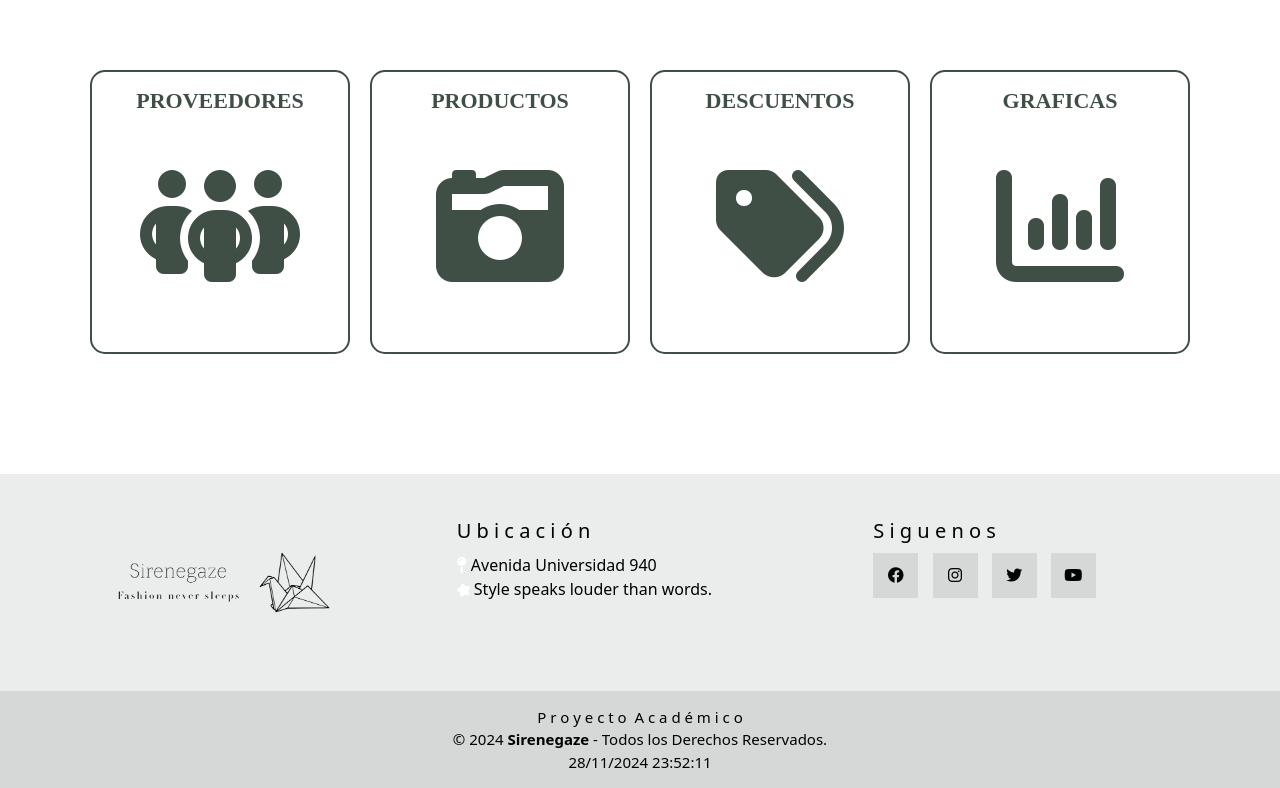
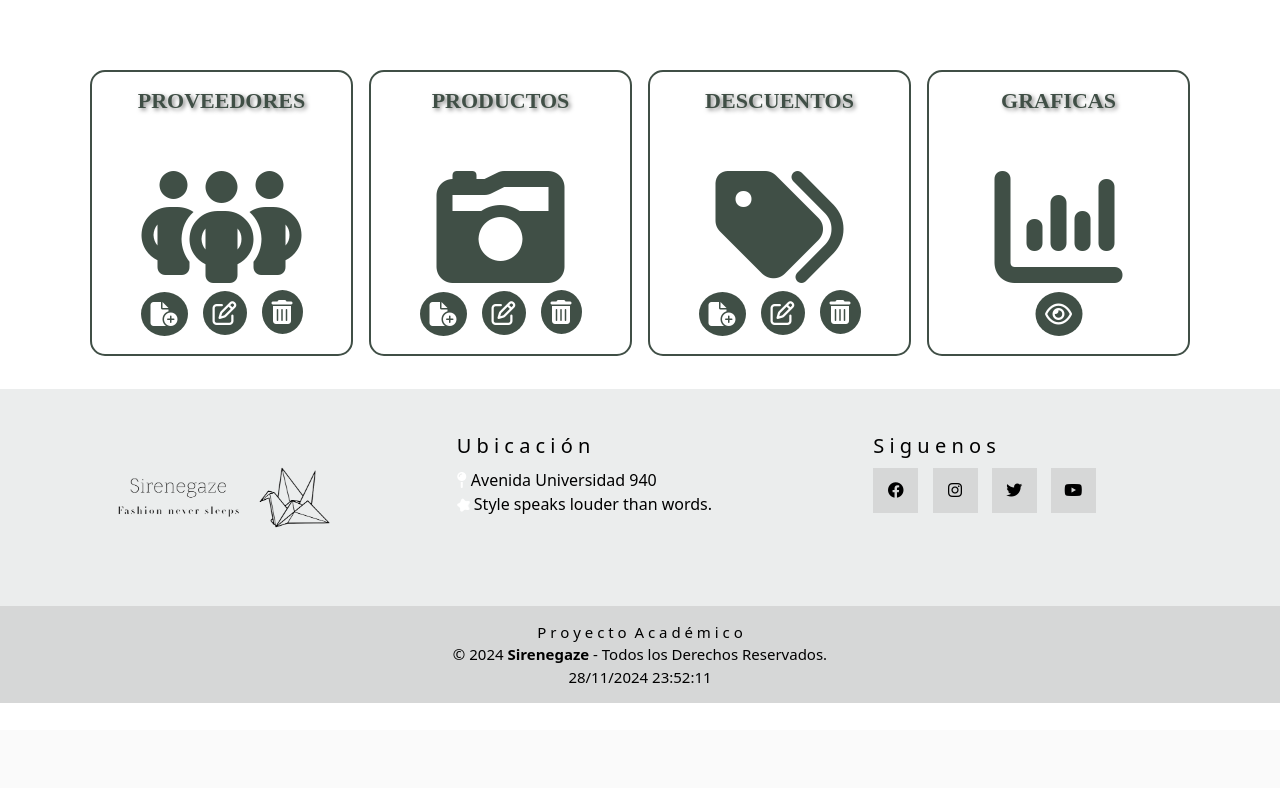
Before and after one commit to OmarReyesRmz/Sirengaze, a PHP site: page /control.php in a window 1280 px wide. Shown: the part 70-858 px from the top of the page. After the commit the page ends 773 px from the top, so only its background shows below. Run offline with PHP 8.4, Linux system fonts and the light colour scheme; some libraries are stand-ins or nearby versions; some web fonts are replaced.

Commit message:
Finalización de pagina control

```diff
--- a/control.php
+++ b/control.php
@@ -1,4 +1,4 @@
-<?php session_start();?>
+<?php session_start(); ?>
 
 <header>
     <title>Tienda Online</title>
@@ -14,24 +14,23 @@
         }
 
         .apartado:hover {
-            color: initial; /* Mantiene el color original del texto e icono */
+            color: initial;
         }
 
-        .apartado{
-            border: 2px solid rgb(64, 79, 70);;
+        .apartado {
+            border: 2px solid rgb(64, 79, 70);
             border-radius: 15px;
             height: 115%;
+            position: relative;
         }
 
-
-        .apartado i:hover{
+        .apartado i:hover {
             color: rgba(27, 27, 27, 1);
         }
 
-        #tienda_apartado{
+        #tienda_apartado {
             margin-bottom: 3%;
         }
-
 
         .texto {
             position: absolute;
@@ -43,51 +42,88 @@
             color: rgb(64, 79, 70);
             font-size: 22px;
             text-align: center;
-            text-shadow: 2px 2px 4px rgba(0, 0, 0, 0.5);
         }
+
+        /* Contenedor ovalado para los botones */
+        .botones-container {
+            position: absolute;
+            bottom: 1%;
+            left: 50%;
+            transform: translateX(-50%);
+            border-radius: 50px;
+            display: flex;
+            margin-top: 15%;
+            padding: 10px 20px;
+            gap: 15px;
+        }
+
+
+
+        .botones-container i {
+
+            background-color: rgb(64, 79, 70);
+            color: white;
+            border-radius: 50%;
+            padding: 10px;
+            font-size: 24px;
+            transition: background-color 0.3s;
+        }
+
+        .botones-container i:hover {
+            background-color: rgb(177, 177, 177);;
+        }
+
     </style>
 </header>
 
 <body>
-<?php
-require 'header.php';
-?>
+<?php require 'header.php'; ?>
 
-<div id="tienda_apartado" style="grid-template-columns: 1fr 1fr 1fr 1fr;">
+<div id="tienda_apartado" class="d-grid gap-3" style="grid-template-columns: 1fr 1fr 1fr 1fr;">
 
-<a href="a.php">
+    <!-- Proveedores Section -->
     <div class="apartado">
         <i class="fa-solid fa-people-group" style="color: rgb(64, 79, 70);"></i>
-        <div class="texto" style="text-shadow: none;" >PROVEEDORES</div>
+        <div class="texto">PROVEEDORES</div>
+        <div class="botones-container">
+                <a href="a.php"><i class="fa-solid fa-file-circle-plus"></i></a>
+                <a href="c.php"><i class="fa-regular fa-pen-to-square"></i></a>
+                <a href="b.php"><i class="fa-solid fa-trash-can"></i></a>
+        </div>
     </div>
-</a>
 
-
-<a href="b.php">
+    <!-- Productos Section -->
     <div class="apartado">
         <i class="fa-solid fa-camera-retro" style="color: rgb(64, 79, 70);"></i>
-        <div class="texto" style="text-shadow: none;">PRODUCTOS</div>
+        <div class="texto">PRODUCTOS</div>
+        <div class="botones-container">
+                <a href=""><i class="fa-solid fa-file-circle-plus"></i></a>
+                <a href=""><i class="fa-regular fa-pen-to-square"></i></a>
+                <a href=""><i class="fa-solid fa-trash-can"></i></a>
+        </div>
     </div>
-</a>
-<a href="c.php">
+
+    <!-- Descuentos Section -->
     <div class="apartado">
         <i class="fa-solid fa-tags" style="color: rgb(64, 79, 70);"></i>
-        <div class="texto" style=" text-shadow: none;">DESCUENTOS</div>
+        <div class="texto">DESCUENTOS</div>
+        <div class="botones-container">
+                <a href=""><i class="fa-solid fa-file-circle-plus"></i></a>
+                <a href=""><i class="fa-regular fa-pen-to-square"></i></a>
+                <a href=""><i class="fa-solid fa-trash-can"></i></a>
+        </div>
     </div>
-</a>
-<a href="graficas.php">
+
+    <!-- Graficas Section -->
     <div class="apartado">
         <i class="fa-solid fa-chart-column" style="color: rgb(64, 79, 70);"></i>
-        <div class="texto" style="text-shadow: none;">GRAFICAS</div>
+        <div class="texto">GRAFICAS</div>
+        <div class="botones-container">
+            <a href=""><i class="fa-regular fa-eye"></i></a>
+        </div>
     </div>
-</a>
 </div>
-<br><br>
 
+<?php include 'footer.php'; ?>
 
-
-
-<?php
-include 'footer.php';
-?>
 </body>
--- a/css/stytienda.css
+++ b/css/stytienda.css
@@ -35,9 +35,6 @@
     height: 100%;
     /* object-fit: cover; */
 }
-.x{
-    color: rgb(82, 59, 59);
-}
 
 .texto {
     position: absolute;
```
